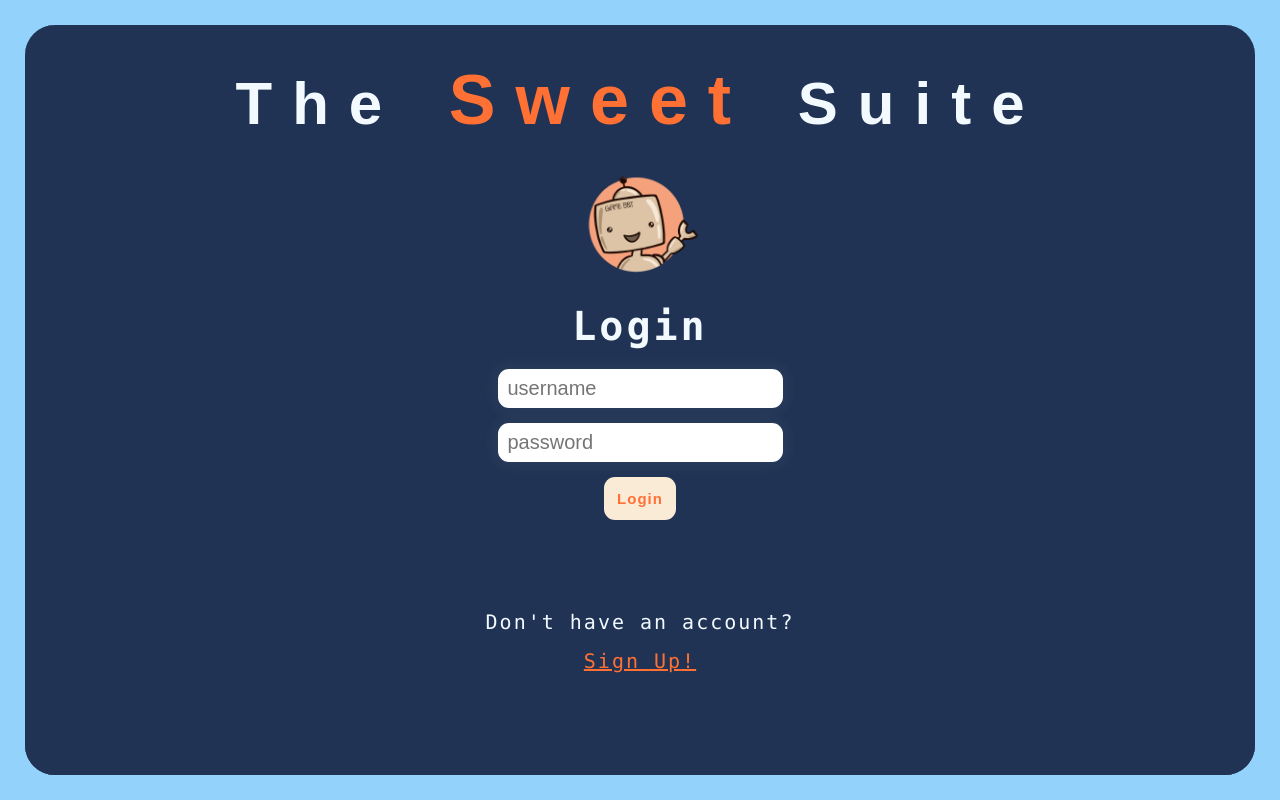
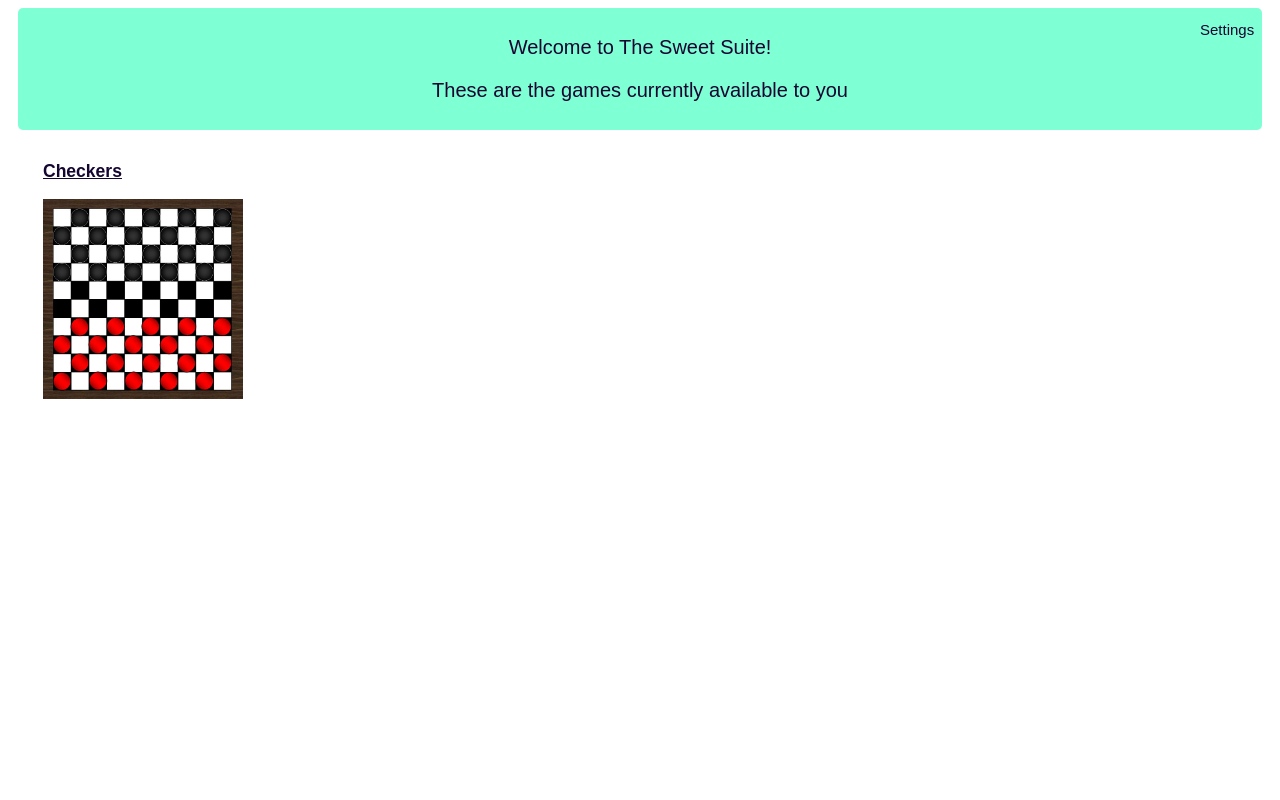
Before and after one commit to CameronRWS/The-Sweet-Suite, a React (Create React App) app in the folder frontend/: page /gamesuite in a window 1280 px wide. Before the commit this address led to /. Built offline with nearby package versions, Linux system fonts and the light colour scheme.

Commit message:
starting over

```diff
--- a/frontend/src/App.js
+++ b/frontend/src/App.js
@@ -7,33 +7,24 @@ import Settings from "./pages/Settings";
 import React, {useState} from "react";
 
 function App() {
-  const [authorized, setAuthorized] = useState(false);
-  const [username, setUsername] = useState("");
-
-  const authorize = (bool, user) => {
-    setAuthorized(bool);
-    setUsername(user);
-  };
-
-
   return (
     <div>
       <BrowserRouter>
         <Switch>
           <Route exact path="/">
-            <Login authFunc={authorize}></Login>
+            <Login></Login>
           </Route>
           <Route path="/gamesuite">
-            <GameSuite authVar={authorized}></GameSuite>
+            <GameSuite></GameSuite>
           </Route>
           <Route path="/checkers">
-            <Checkers authVar={authorized}></Checkers>
+            <Checkers></Checkers>
           </Route>
           <Route path="/signup">
             <Signup></Signup>
           </Route>
           <Route path="/settings">
-            <Settings auth ={username}></Settings>
+            <Settings></Settings>
             </Route>
         </Switch>
       </BrowserRouter>
--- a/frontend/src/pages/Checkers.js
+++ b/frontend/src/pages/Checkers.js
@@ -1,11 +1,10 @@
 import React, { useState } from "react";
-import { Link, Redirect, useHistory } from "react-router-dom";
+import { Link, useHistory } from "react-router-dom";
 import './GameSuite.css';
 
 // code list of props here, find out how to specify props at bottom
 const Checkers = (props) => {
     const history = useHistory();
-    console.log("authorized= ", props.authVar);
 
     const loadHome = () => {
         let path = "/gamesuite";
@@ -13,8 +12,6 @@ const Checkers = (props) => {
     };
 
     return (
-        <>
-            {props.authVar ? (
         <div>
             <a onClick = {loadHome} className ="BackButton">Back</a>
         <div className = "GameSuiteHeader">
@@ -98,10 +95,6 @@ const Checkers = (props) => {
 
             </div>
         </div>
-            ):(
-                <Redirect to="/"></Redirect>
-            )}
-            </>
     )
 }
 
--- a/frontend/src/pages/GameSuite.js
+++ b/frontend/src/pages/GameSuite.js
@@ -1,13 +1,11 @@
 import React, { useState } from "react";
-import { Link, Redirect, useHistory } from "react-router-dom";
+import { Link, useHistory } from "react-router-dom";
 import './GameSuite.css';
 import checkers from './images/Checkers.jpg';
 
 
 const GameSuite = (props) => {
     const history = useHistory();
-    console.log("authorized= ", props.authVar);
-
 
     const loadCheckers = () => {
         let path = "/checkers";
@@ -20,8 +18,6 @@ const GameSuite = (props) => {
     };
 
     return (
-        <>
-            {props.authVar ? (
         <div>
             <a className = "Settings" onClick = {loadSettings}>Settings</a>
         <div className = "GameSuiteHeader">
@@ -33,11 +29,6 @@ const GameSuite = (props) => {
             <img src = {checkers} alt = "checkers board" width = "200" height = "200" onClick = {loadCheckers}></img>
         </div>
         </div>
-            ):(
-                <Redirect to="/"></Redirect>
-            )}
-
-        </>
     )
 }
 
--- a/frontend/src/pages/Login.js
+++ b/frontend/src/pages/Login.js
@@ -3,7 +3,6 @@ import { useHistory, BrowserRouter, Link } from 'react-router-dom';
 import './Login.css'
 import backdrop2 from './images/backdrop2.jpg';
 import GameBot from './images/GameBot.png';
-import Auth from '../Auth';
 
 const Login = (props) => {
     const [userId, setUserId] = useState("");
@@ -11,7 +10,6 @@ const Login = (props) => {
     const [status, setStatus] = useState("");
     const [displayError, setDisplayError] = useState("");
     const history = useHistory();
-    const forceUpdate = useForceUpdate();
     document.body.style = 'background: #93D3FB;';
 
     const validateForm = () =>{
@@ -53,16 +51,9 @@ const Login = (props) => {
             if (data.isSuccessful){
                 let path = '/gamesuite';
                 history.push(path);
-                //Auth.authenticate();
-                props.authFunc(true, userId);
-                forceUpdate();
-                //console.log("auth at login", Auth.isAuthenticated);
             }
             else {
                 setDisplayError("username or password not recognized");
-                props.authFunc(false, "");
-                forceUpdate();
-                Auth.unauthenticate();
             }
         })
     };
@@ -73,7 +64,6 @@ const Login = (props) => {
     }
 
     return(
-
         <div className="login-div">
             <img src={backdrop2} className="image"></img>
             <div className="overlay">
@@ -100,9 +90,4 @@ const Login = (props) => {
     );
 }
 
-function useForceUpdate(){
-    const [value, setValue] = useState(0); // integer state
-    return () => setValue(value => value + 1); // update the state to force render
-}
-
 export default Login;
```
Lines whose indentation alone changed are shown as unchanged.
